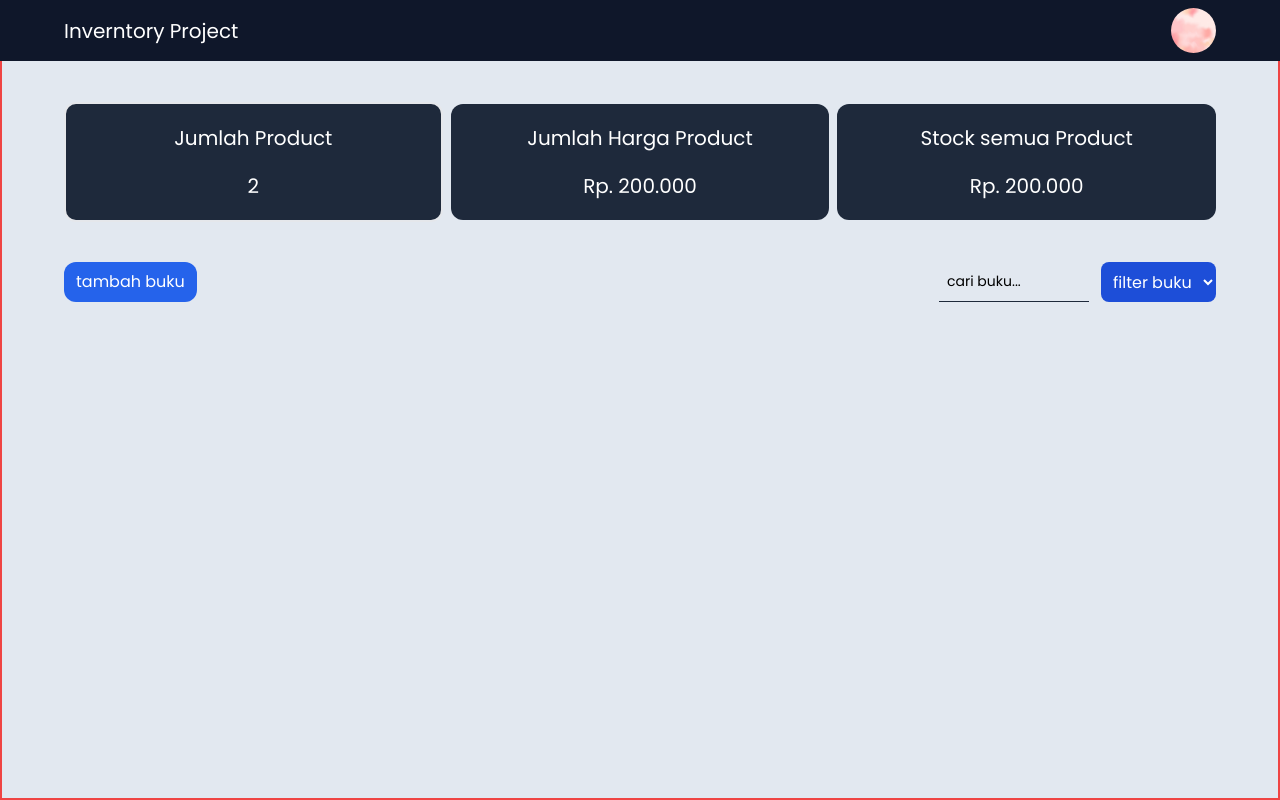
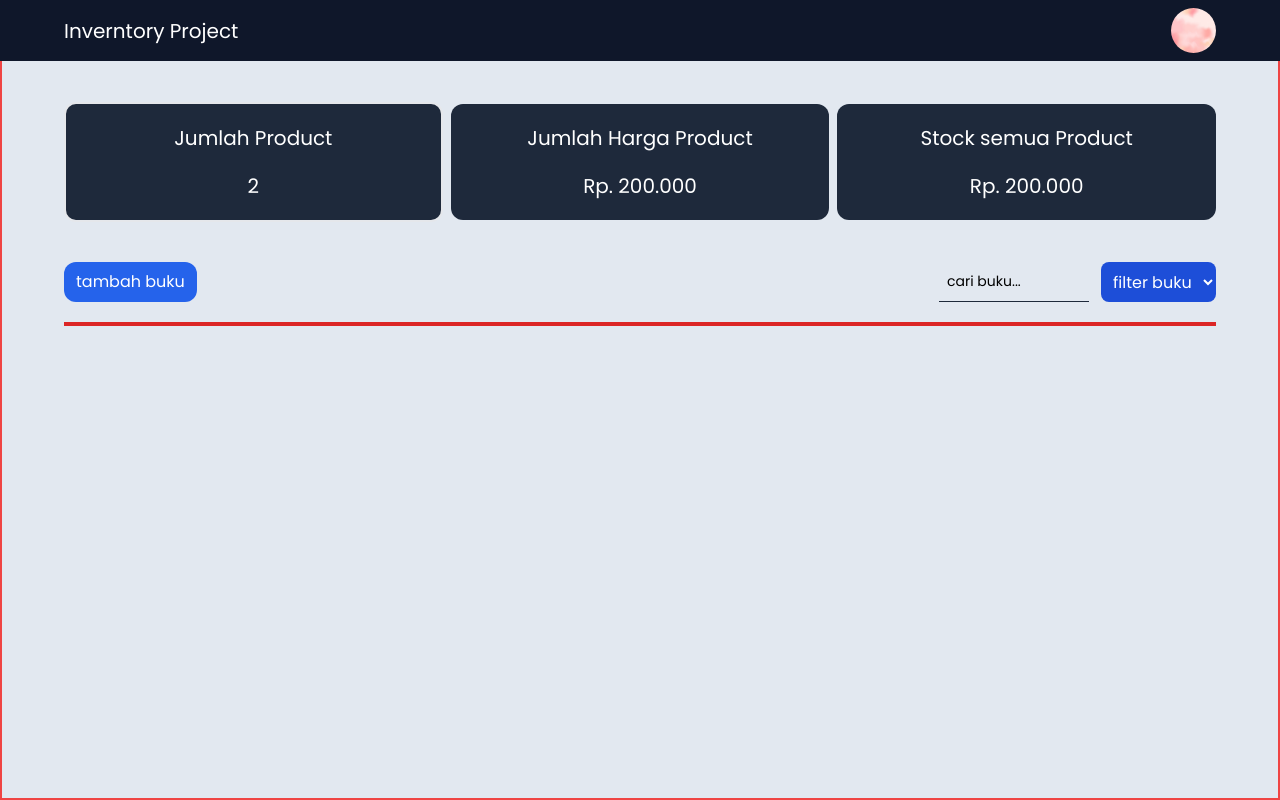
Before and after one commit to elangyudha280/web-inventory, a React (Vite) app: page /dashboard in a window 1280 px wide. Built offline with nearby package versions, Linux system fonts and the light colour scheme; sample sign-in values are in the browser's storage.

Commit message:
mulai desain component card item book

```diff
--- a/src/Component/ComponentDashboard/ContainerHomeDashboard.jsx
+++ b/src/Component/ComponentDashboard/ContainerHomeDashboard.jsx
@@ -20,10 +20,14 @@ const ContainerHomeDashboard = ()=>{
                             <select name="" id="" className="px-2 h-[40px] min-[500px]:h-full bg-blue-700 rounded-lg text-white" >
                                 <option>filter buku</option>
                                 <option value="buku_fiksi" className="truncate">bukufiksi</option>
-
                             </select>
                         </div>
                     </nav>
+
+                    {/* component card item book */}
+                    <div className="container-card-item relative w-full border-2 border-red-600 grid mt-5">
+
+                    </div>
 
                 </div>
             </section>
```
